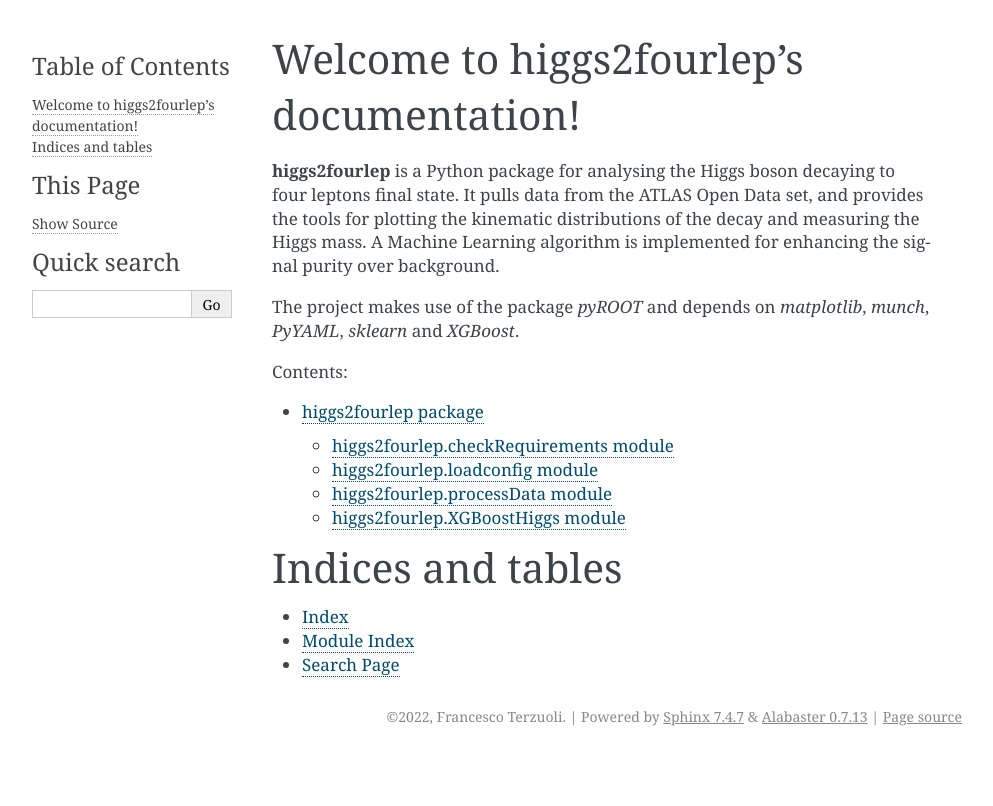
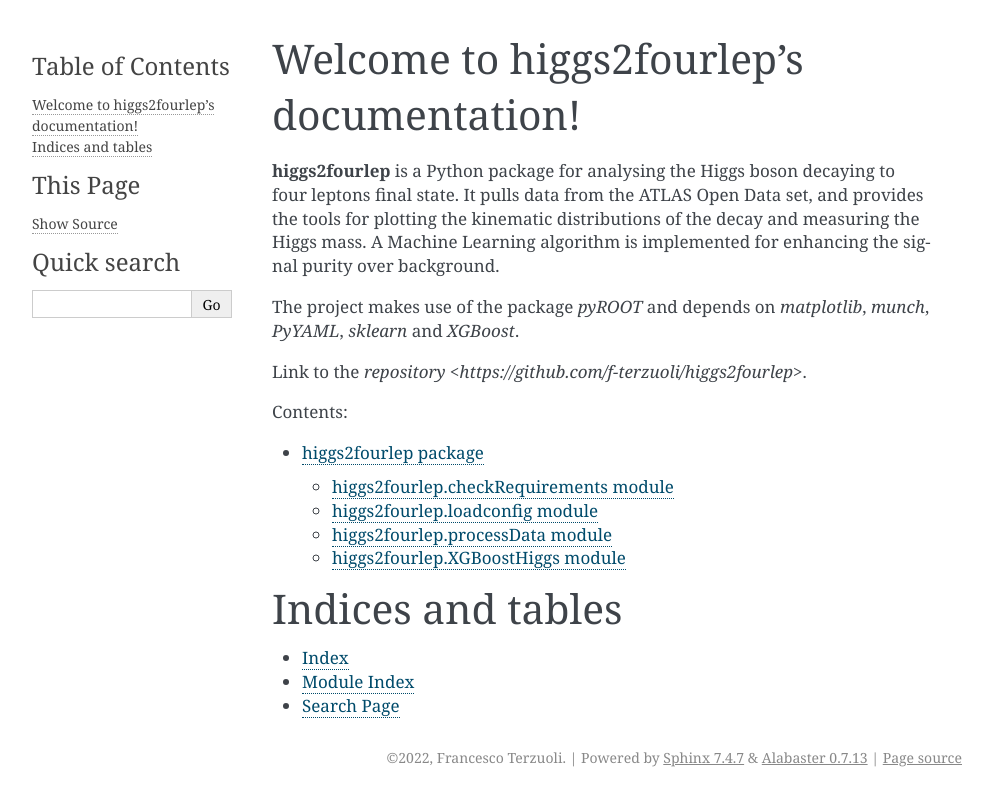
Before and after one commit to f-terzuoli/higgs2fourlep, a Sphinx documentation site: the page built from docs/source/index.rst, in a window 1280 px wide. Shown: the top 806 px of the page, without its empty margins (148-1141 px from the left). Built offline with Sphinx 7.4.7, drawn with Linux system fonts in a browser that asks for light colours.

Commit message:
Improve docs

```diff
--- a/docs/source/index.rst
+++ b/docs/source/index.rst
@@ -13,6 +13,8 @@ A Machine Learning algorithm is implemented for enhancing the signal purity over
 
 The project makes use of the package `pyROOT` and depends on `matplotlib`, `munch`, `PyYAML`, `sklearn` and `XGBoost`.
 
+Link to the `repository <https://github.com/f-terzuoli/higgs2fourlep>`.
+
 
 .. toctree::
    :maxdepth: 2
```
Also changed, not shown: main.py (+25 -2 lines).
